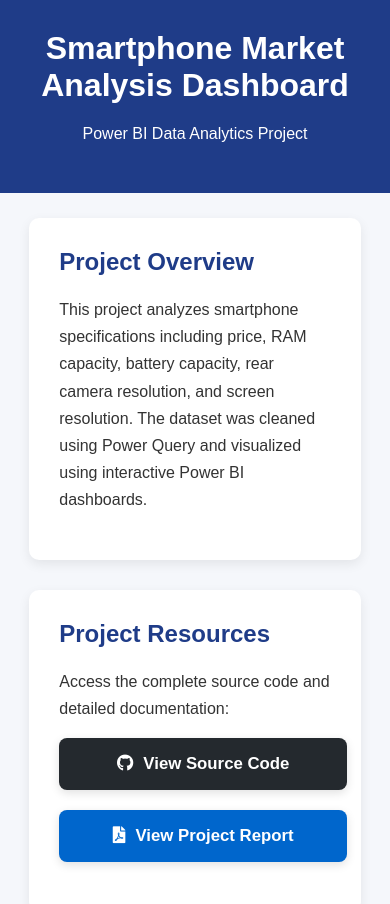
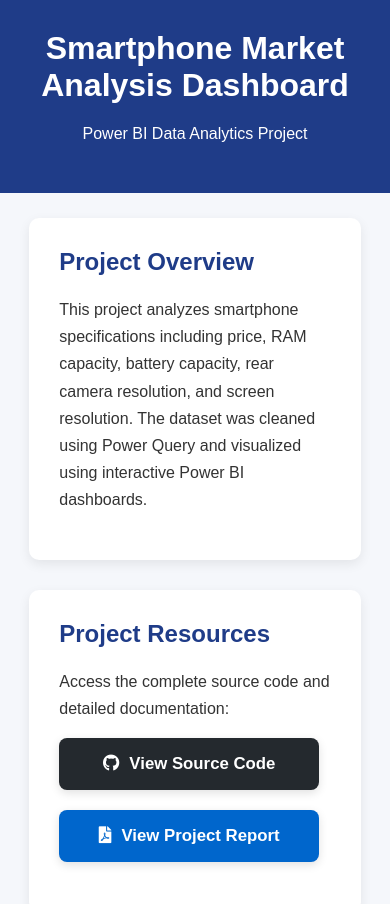
Before and after one commit to krishnan0811/portfolio, a plain HTML site: page smartphone-project.html in a window 390 px wide. Shown: the top 904 px of the page. Drawn offline with Linux system fonts and the light colour scheme.

Commit message:
Update smartphone-project.html

```diff
--- a/smartphone-project.html
+++ b/smartphone-project.html
@@ -240,8 +240,8 @@
         @media (max-width: 768px) {
             .resources-btn {
                 width: 80%;
-                max-width: 320px;
-                padding: 16px 24px;
+                max-width: 280px;
+                padding: 16px 10px;
                 margin-bottom: 20px;
             }
         }
```
